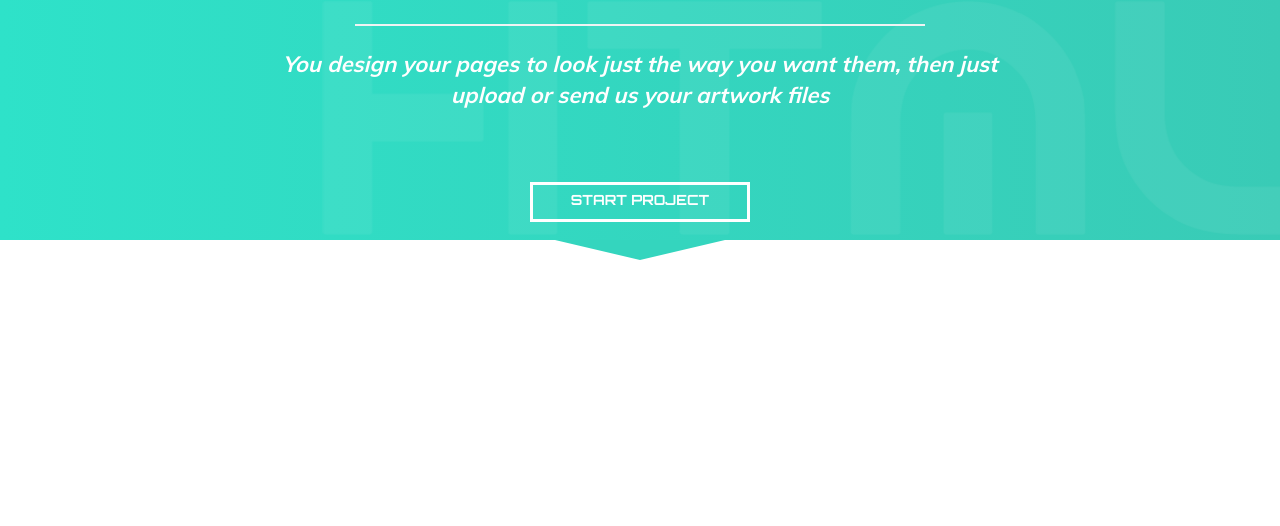
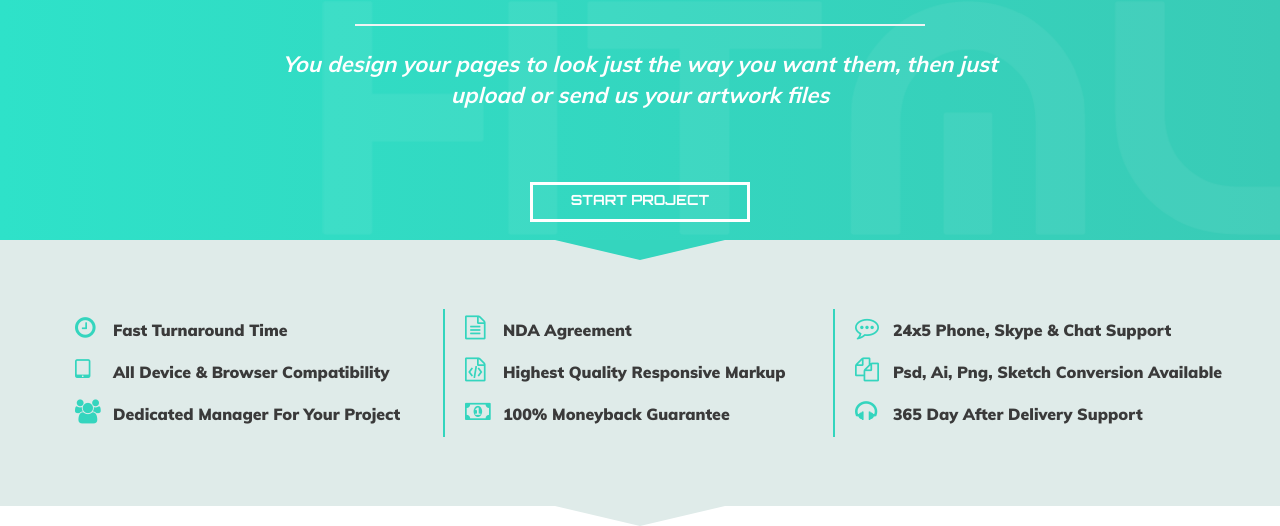
Before and after one commit to vasylbvb/poltava_psd_html, a website: page src/index.html in a window 1280 px wide. Shown: the part 360-886 px from the top of the page. Before the commit the page ends 800 px from the top, so only its background shows below. Drawn offline with nearby package versions, Linux system fonts and the light colour scheme; files that its build step writes are made by us from their sources.

Commit message:
section2

```diff
--- a/src/css/_mq.less
+++ b/src/css/_mq.less
@@ -1,3 +1,11 @@
+@media (max-width: 1200px) {
+  .coding-service__inner-container > .coding-service__inner-slogan {
+    margin-bottom: 40px;
+  }
+  .features-column__two {
+    border-right: none;
+  }
+}
 @media (max-width: 992px) {
   .main-nav__nav .main-nav__item {
     padding: 0 5px;
@@ -82,4 +90,28 @@
       margin-bottom: 100px;
     }
   }
+  .features-container {
+    padding: 20px 0;
+  }
+  .features-column__one,
+  .features-column__two,
+  .features-column__three {
+    height: initial;
+  }
+  .features-column__list {
+    margin-bottom: 0;
+  }
+  .features-column__item {
+    line-height: 30px;
+  }
 }
+
+@media (max-width: 400px) {
+  .features-column__item {
+    font-size: 12px;
+  }
+  .features-column__item > i {
+    font-size: 22px;
+    width: 30px;
+  }
+}
--- a/src/css/_section1.less
+++ b/src/css/_section1.less
@@ -47,6 +47,7 @@
     left: 50%;
     transform: translateX(-50%);
     bottom: -20px;
+    z-index: 1;
   }
 }
 
--- /dev/null
+++ b/src/css/_section2.less
@@ -0,0 +1,65 @@
+@import "_vars";
+@import "_fonts";
+
+.features-container {
+  min-width: 100%;
+  min-height: 266px;
+  position: relative;
+  background: #dfebe9;
+  padding: 69px 0;
+  & > .container {
+    max-width: @main-width;
+    margin: 0 auto;
+    min-height: 128px;
+    & > .row {
+      max-width: @main-width;
+      min-height: inherit;
+    }
+  }
+  &:after {
+    display: inline-block;
+    content: "";
+    width: 0;
+    height: 0;
+    border-left: 85px solid transparent;
+    border-right: 85px solid transparent;
+    border-top: 20px solid #dfebe9;
+    position: absolute;
+    left: 50%;
+    transform: translateX(-50%);
+    bottom: -20px;
+    z-index: 1;
+  }
+}
+
+.features-column__one,
+.features-column__two {
+  border-right: solid 2px @main-green-color1;
+}
+.features-column__one,
+.features-column__two,
+.features-column__three {
+  height: 128px;
+  padding-right: 10px;
+  padding-left: 10px;
+}
+.features-column__three {
+  padding-right: 0;
+}
+.features-column__list {
+  height: 100%;
+  list-style: none;
+  font-family: "Muli-Black";
+  font-size: 16px;
+  color: #3a3a3a;
+}
+.features-column__item {
+  line-height: 42px;
+  padding-left: 10px;
+  text-transform: capitalize;
+}
+.features-column__item > i {
+  color: @main-green-color1;
+  font-size: 24px;
+  width: 38px;
+}
--- a/src/css/main.less
+++ b/src/css/main.less
@@ -2,6 +2,7 @@
 @import "_fonts";
 @import "_header";
 @import "_section1";
+@import "_section2";
 @import "_mq";
 
 * {
--- a/src/index.html
+++ b/src/index.html
@@ -102,7 +102,53 @@
             </div>
         </div>
     </section>
-    <section></section>
+    <section>
+        <div class="container-fluid features-container">
+            <div class="container features-container__inner">
+                <div class="row">
+                    <div class="col-lg-4 col-md-6 col-sm-6 col-xs-12 features-column__one">
+                        <ul class="features-column__list">
+                            <li class="features-column__item">
+                                <i class="fa fa-clock-o"></i>Fast turnaround time
+                            </li>
+                            <li class="features-column__item">
+                                <i class="fa fa-tablet"></i>All device &amp; browser compatibility
+                            </li>
+                            <li class="features-column__item">
+                                <i class="fa fa-group"></i>Dedicated manager for your project
+                            </li>
+                        </ul>
+                    </div>
+                    <div class="col-lg-4 col-md-6 col-sm-6 col-xs-12 features-column__two">
+                        <ul class="features-column__list">
+                            <li class="features-column__item">
+                                <i class="fa fa-file-text-o"></i>NDA Agreement
+                            </li>
+                            <li class="features-column__item">
+                                <i class="fa fa-file-code-o"></i>Highest quality responsive markup
+                            </li>
+                            <li class="features-column__item">
+                                <i class="fa fa-money"></i>100% moneyback guarantee
+                            </li>
+                        </ul>
+                    </div>
+                    <div class="col-lg-offset-0 col-lg-4 col-md-offset-3 col-md-6 col-sm-offset-2 col-sm-8 col-xs-offset-0 col-xs-12 features-column__three">
+                        <ul class="features-column__list">
+                            <li class="features-column__item">
+                                <i class="fa fa-commenting-o"></i>24x5 phone, skype &amp; chat support
+                            </li>
+                            <li class="features-column__item">
+                                <i class="fa fa-files-o"></i>Psd, ai, png, sketch conversion available
+                            </li>
+                            <li class="features-column__item">
+                                <i class="fa fa-headphones"></i>365 day after delivery support
+                            </li>
+                        </ul>
+                    </div>
+                </div>
+            </div>
+        </div>
+    </section>
     <section></section>
     <section></section>
     <section></section>
```
